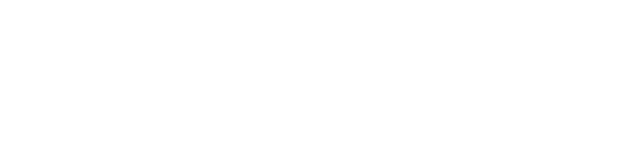
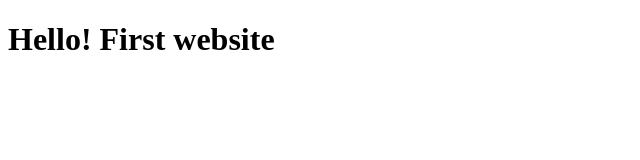
Before and after one commit to Mykolyan/Kolyan-project, a plain HTML site: page index.html in a window 1280 px wide. Shown: the whole page, without its empty margins (0-640 px from the left). Drawn offline with Linux system fonts and the light colour scheme.

Commit message:
Add title to index.html

```diff
--- a/index.html
+++ b/index.html
@@ -7,5 +7,6 @@
     <title>Document</title>
 </head>
 <body>
+    <h1>Hello! First website</h1>
 </body>
 </html>
```
